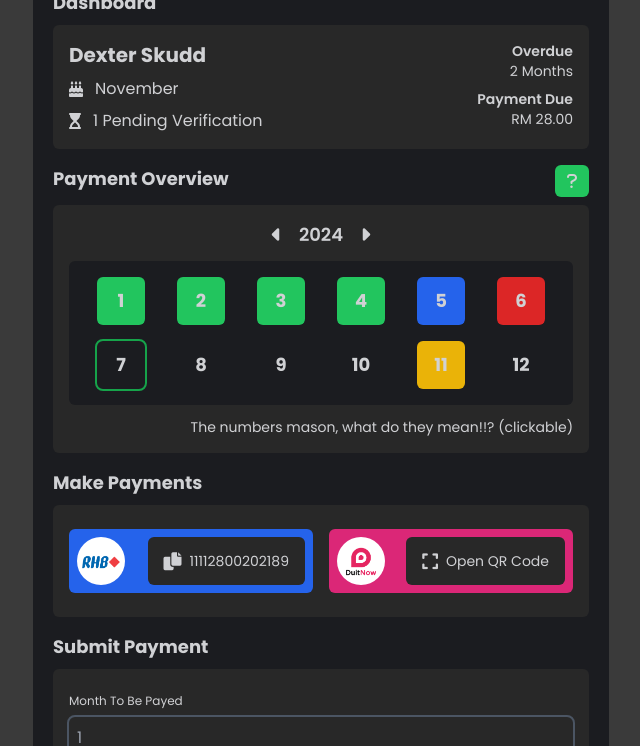
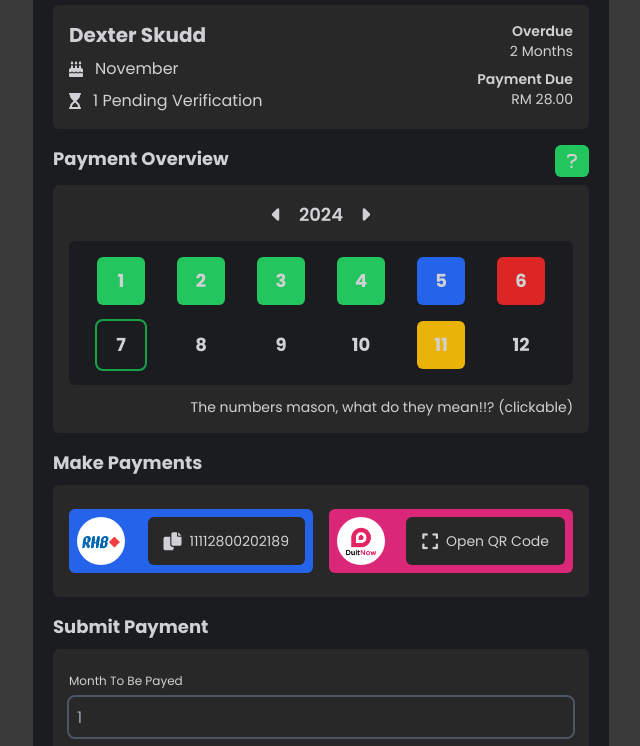
Before and after one commit to YesImDexter/Spotify-Payment, a website: page index.html in a window 1280 px wide. Shown: the part 187-933 px from the top of the page, without its empty margins (319-959 px from the left). Drawn offline with Linux system fonts and the light colour scheme; some packages are replaced by stand-ins of ours; a script that the page names is missing.

Commit message:
removed my

```diff
--- a/index.html
+++ b/index.html
@@ -34,7 +34,7 @@
         <div class="loader"></div>
     </div>
 
-    <div class="container bg-[#1b1c20] text-white rounded-md my-5 p-5 max-w-xl">
+    <div class="container bg-[#1b1c20] text-white rounded-md p-5 max-w-xl">
         <div class="grid gap-4">
             <div class="p-4 mt-2 bg-[#282828] rounded-md overflow-hidden">
                 <div class="grid grid-cols-2">
```
